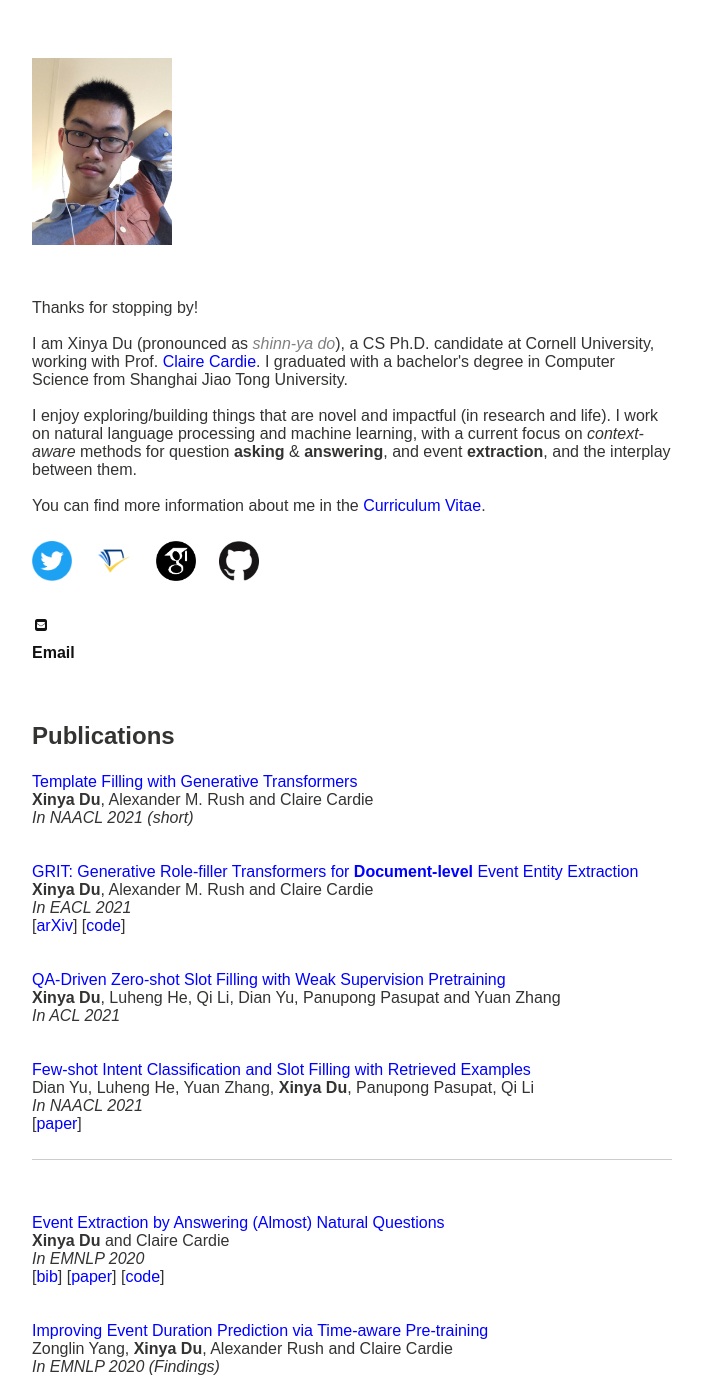
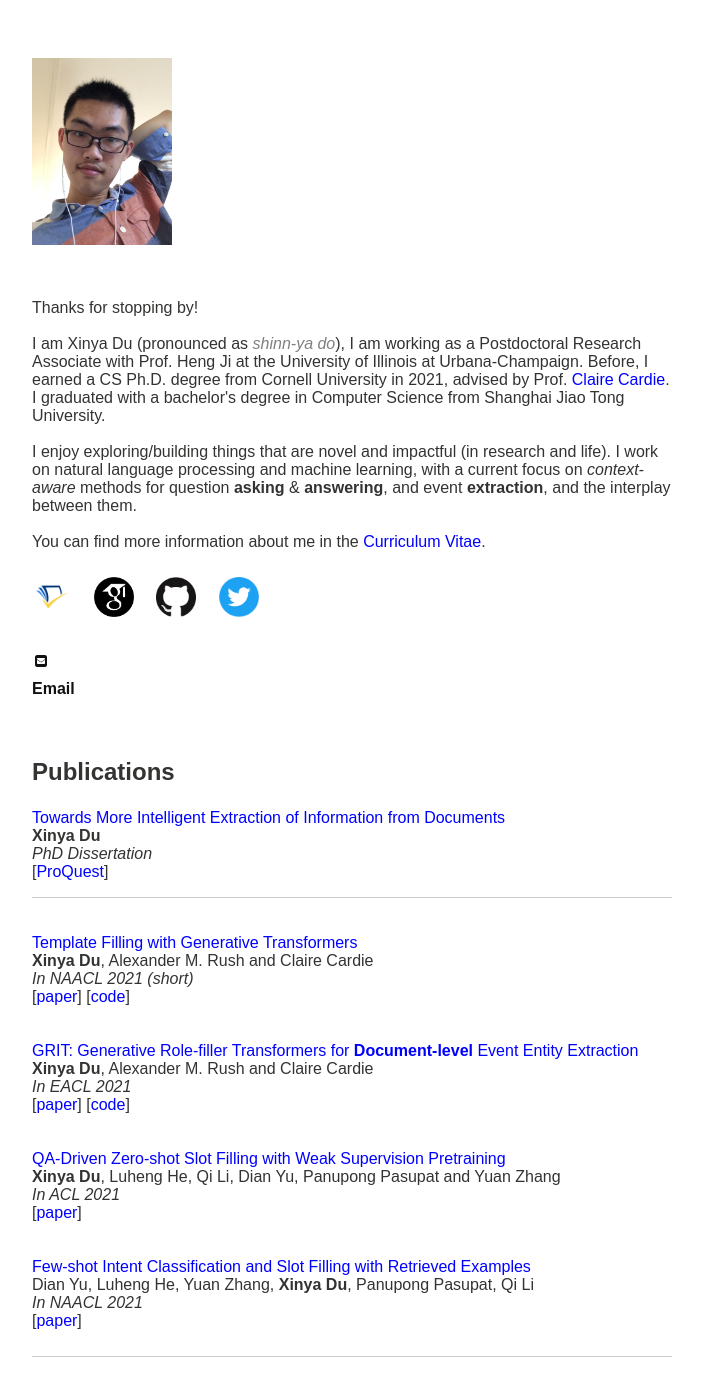
Before and after one commit to xinyadu/xinyadu.github.io, a Jekyll site: the page index.html, which Jekyll copies as it is, in a window 1280 px wide and 1400 px high. Shown: the whole window, without its empty margins (288-991 px from the left). Built offline with Jekyll 4.4.1, drawn with Linux system fonts in a browser that asks for light colours.

Commit message:
update web and CV

```diff
--- a/index.html
+++ b/index.html
@@ -128,7 +128,10 @@
 
 
 <p><br />
-I am Xinya Du (pronounced as <span style="color:grey"><em>shinn-ya do</em></span>), a CS Ph.D. candidate at Cornell University, working with Prof. <a href="https://www.cs.cornell.edu/home/cardie/"><span style="color:blue">Claire Cardie</span></a>. I graduated with a bachelor's degree in Computer Science from Shanghai Jiao Tong University.</p>
+I am Xinya Du (pronounced as <span style="color:grey"><em>shinn-ya do</em></span>),
+I am working as a Postdoctoral Research Associate with Prof. Heng Ji at the University of Illinois at Urbana-Champaign.
+Before, I earned a CS Ph.D. degree from Cornell University in 2021, advised by Prof. <a href="https://www.cs.cornell.edu/home/cardie/"><span style="color:blue">Claire Cardie</span></a>.
+I graduated with a bachelor's degree in Computer Science from Shanghai Jiao Tong University.</p>
 
 <p><br />
 I enjoy exploring/building things that are novel and impactful (in research and life).
@@ -143,10 +146,10 @@ You can find more information about me in the <a href="docs/CV_Xinya.pdf"><span
 </p>
 
 	<!-- <a href="https://twitter.com/Xinya16" title="twitter"><img src="images/twitter.png" style="max-height:40px;" class="img-responsive"></a> &nbsp; &nbsp;  -->
-    <a href="https://twitter.com/Xinya16" title="twitter"><img src="images/twitter.png" style="max-height:40px;" class="img-responsive"></a> &nbsp; &nbsp;
     <a href="https://www.semanticscholar.org/author/X.-Du/13728923" title="sscholar"><img src="images/sscholar.png" style="max-height:40px;" class="img-responsive"></a> &nbsp; &nbsp;
     <a href="https://scholar.google.com/citations?user=R-lKQqkAAAAJ&amp;hl=en" title="gscholar"><img src="images/gscholar.png" style="max-height:40px;" class="img-responsive"></a> &nbsp; &nbsp;
-    <a href="https://github.com/xinyadu" title="github"><img src="images/github.png" style="max-height:40px;" class="img-responsive"></a><br/><br/>
+    <a href="https://github.com/xinyadu" title="github"><img src="images/github.png" style="max-height:40px;" class="img-responsive"></a> &nbsp; &nbsp;
+    <a href="https://twitter.com/Xinya16" title="twitter"><img src="images/twitter.png" style="max-height:40px;" class="img-responsive"></a> &nbsp; &nbsp; </a><br/><br/>
     <br/>
     <a href="mailto:xd75@cornell.edu" class="author-social" target="_blank"><i class="fa fa-fw fa-envelope-square"></i><h2 style="font-size:12pt">Email</h2></a>
 
@@ -175,15 +178,27 @@ You can find more information about me in the <a href="docs/CV_Xinya.pdf"><span
                         <!-- <ul> -->
                                 <h2 style="font-size:18pt"> Publications </h2>
 
+
+
+                                <span style="color:blue">Towards More Intelligent Extraction of Information from Documents</span><br />
+                                <strong>Xinya Du</strong><br />
+                                <em>PhD Dissertation</em> <br />
+                                [<a href="https://search.proquest.com/openview/ff090eb702b98c8e4562865ddb5e7f81/1?pq-origsite=gscholar&cbl=18750&diss=y"><span style="color:blue">ProQuest</span></a>]
+
+                                <hr />
+
+                                <p><br />
                                 <span style="color:blue">Template Filling with Generative Transformers </span><br />
                                 <strong>Xinya Du</strong>, Alexander M. Rush and Claire Cardie<br />
                                 <em>In NAACL 2021 (short)</em> <br />
+                                [<a href="https://aclanthology.org/2021.naacl-main.70.pdf"><span style="color:blue">paper</span></a>]
+                                [<a href="https://github.com/xinyadu/gtt"><span style="color:blue">code</span></a>]
 
                                 <p><br /> <br />
                                 <span style="color:blue">GRIT: Generative Role-filler Transformers for <strong>Document-level</strong> Event Entity Extraction</span> <br />
                                 <strong>Xinya Du</strong>, Alexander M. Rush and Claire Cardie<br />
                                 <em>In EACL 2021</em> <br />
-                                [<a href="https://arxiv.org/pdf/2008.09249.pdf"><span style="color:blue">arXiv</span></a>]
+                                [<a href="https://aclanthology.org/2021.eacl-main.52.pdf"><span style="color:blue">paper</span></a>]
                                 [<a href="https://github.com/xinyadu/grit_doc_event_entity"><span style="color:blue">code</span></a>]
 
 
@@ -191,6 +206,7 @@ You can find more information about me in the <a href="docs/CV_Xinya.pdf"><span
                                 <span style="color:blue">QA-Driven Zero-shot Slot Filling with Weak Supervision Pretraining</span><br />
                                 <strong>Xinya Du</strong>, Luheng He, Qi Li, Dian Yu, Panupong Pasupat and Yuan Zhang<br />
                                 <em>In ACL 2021</em> <br />
+                                [<a href="https://aclanthology.org/2021.acl-short.83.pdf"><span style="color:blue">paper</span></a>]
 
                                 <p><br /> <br />
                                 <span style="color:blue">Few-shot Intent Classification and Slot Filling with Retrieved Examples</span><br />
@@ -232,7 +248,7 @@ You can find more information about me in the <a href="docs/CV_Xinya.pdf"><span
                                 <strong>Xinya Du</strong>, Ahmed Hassan Awadallah, Adam Fourney, Robert Sim, Paul Bennett and Claire Cardie<br />
                                 <em>In AACL 2020</em> (short)<br />
                                 <a href="bibs/du2020metadata.bib">[<span style="color:blue">bib</span>]</a>
-                                <!-- [[<span style="color:blue">paper</span>][eeqa]] <br /> --></p>
+                                [<a href="https://aclanthology.org/2020.aacl-main.55.pdf"><span style="color:blue">paper</span></a>]
 
                                 <p><br /> <br />
                                 <span style="color:blue">Be Consistent! Improving Procedural Text Comprehension using Label Consistency </span> <br />
```
Also changed, not shown: 1 other file.
